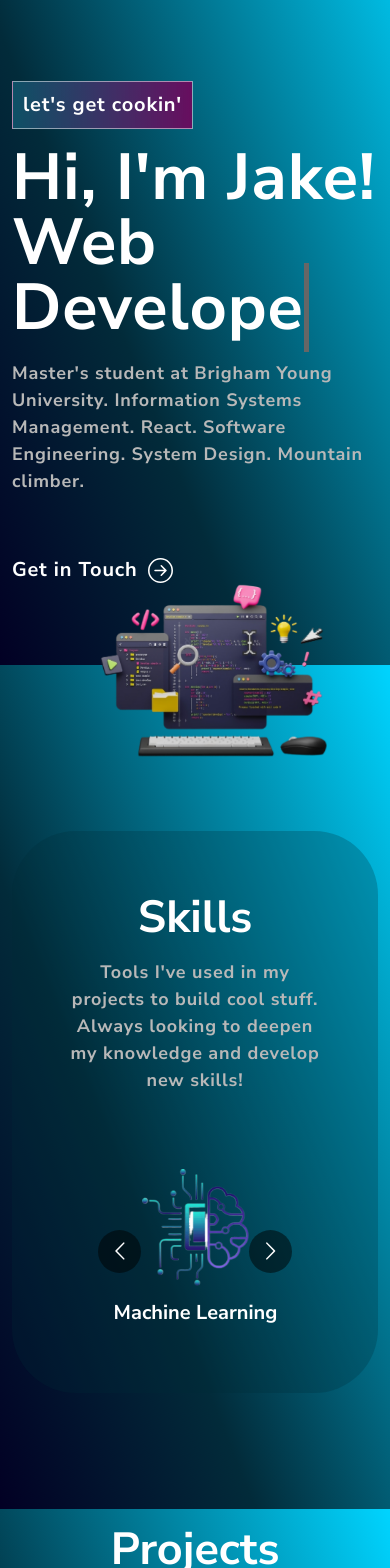
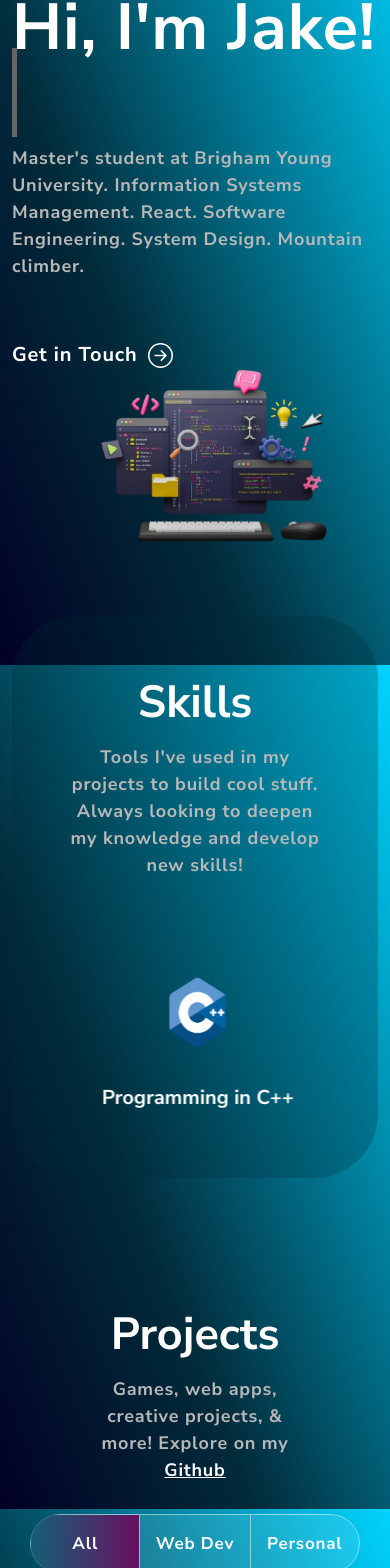
Before and after one commit to jakeevans00/react-portfolio, a React (Create React App) app: page / in a window 390 px wide. Shown: the part 179-1747 px from the top of the page. Built offline with nearby package versions, Linux system fonts and the light colour scheme.

Commit message:
Media Queries: made responsive for mobile

```diff
--- a/src/App.css
+++ b/src/App.css
@@ -237,6 +237,19 @@ nav.navbar .navbar-toggler[aria-expanded="true"] .navbar-toggler-icon:after {
   background-color: #fff;
   height: 2px;
 }
+
+@media only screen and (max-width: 800px) {
+  nav.navbar {
+    background-color: #022b3a !important;
+  }
+}
+
+@media only screen and (min-width: 801px) {
+  .navbar-collapse {
+    background-color: unset;
+  }
+}
+
 nav.navbar .navbar-toggler[aria-expanded="true"] .navbar-toggler-icon:before {
   transform: translateY(8px) rotate(-45deg);
   background-color: #fff;
@@ -258,6 +271,12 @@ nav.navbar .navbar-toggler[aria-expanded="true"] .navbar-toggler-icon {
   background-position: top center;
   background-size: cover;
   background-repeat: no-repeat;
+}
+
+@media only screen and (max-width: 800px) {
+  .banner {
+    padding: 110px 0 100px 0;
+  }
 }
 .banner .tagline {
   font-weight: 700;
@@ -387,6 +406,13 @@ nav.navbar .navbar-toggler[aria-expanded="true"] .navbar-toggler-icon {
   background-color: rgb(255 255 255 / 10%);
   overflow: hidden;
 }
+
+@media only screen and (max-width: 600px) {
+  .project .nav.nav-pills {
+    width: 90%;
+  }
+}
+
 .project .nav.nav-pills .nav-item {
   width: 33.33333%;
 }
@@ -435,9 +461,10 @@ nav.navbar .navbar-toggler[aria-expanded="true"] .navbar-toggler-icon {
 }
 .proj-imgbx {
   position: relative;
-  border-radius: 30px;
+  border-radius: 10px;
   overflow: hidden;
   margin-bottom: 24px;
+  filter: saturate(100%);
 }
 .proj-imgbx::before {
   content: "";
@@ -680,3 +707,12 @@ nav.navbar .navbar-toggler[aria-expanded="true"] .navbar-toggler-icon {
   width: 40%;
   z-index: -4;
 }
+
+/* React Carousel */
+.react-multiple-carousel__arrow--left {
+  left: 0px;
+}
+
+.react-multiple-carousel__arrow--right {
+  right: 0px;
+}
--- a/src/components/Banner.js
+++ b/src/components/Banner.js
@@ -11,7 +11,7 @@ export const Banner = () => {
   const [text, setText] = useState("");
   const [delta, setDelta] = useState(300 - Math.random() * 100);
   const [index, setIndex] = useState(1);
-  const toRotate = ["Web Developer", "Software Engineer", "System Designer"];
+  const toRotate = ["Web Dev", "Designer", "Architect", "Engineer"];
   const period = 2000;
 
   useEffect(() => {
@@ -56,9 +56,10 @@ export const Banner = () => {
       <Container>
         <Row className="align-items-center">
           <Col xs={12} md={6} xl={7}>
-            <span className="tagline">let's get cookin'</span>
+            <span className="tagline">show me the code</span>
             <h1>
-              {`Hi, I'm Jake!`}{" "}
+              {`Hi, I'm Jake!`}
+              <br />
               <span
                 className="txt-rotate"
                 dataPeriod="1000"
--- a/src/components/Projects.js
+++ b/src/components/Projects.js
@@ -92,7 +92,13 @@ export const Projects = () => {
         <Row>
           <Col>
             <h2>Projects</h2>
-            <p>Games, web apps, creative projects, & more...</p>
+            <p>
+              Games, web apps, creative projects, & more! Explore on my{" "}
+              <a href="https://github.com/jakeevans00" className="text-light">
+                Github
+              </a>
+            </p>
+
             <Tab.Container id="projects-tabs" defaultActiveKey="first">
               <Nav
                 variant="pills"
@@ -100,7 +106,7 @@ export const Projects = () => {
                 id="pills-tab"
               >
                 <Nav.Item>
-                  <Nav.Link eventKey="first">See All Projects</Nav.Link>
+                  <Nav.Link eventKey="first">All</Nav.Link>
                 </Nav.Item>
                 <Nav.Item>
                   <Nav.Link eventKey="second">Web Dev</Nav.Link>
--- a/src/components/Skills.js
+++ b/src/components/Skills.js
@@ -42,6 +42,9 @@ export const Skills = () => {
                 responsive={responsive}
                 infinite={true}
                 className="owl-carousel owl-theme skill-slider"
+                removeArrowOnDeviceType={["mobile"]}
+                keyBoardControl={true}
+                autoPlay={true}
               >
                 <div className="item">
                   <img src={skill3} alt="machine learning" />
```
